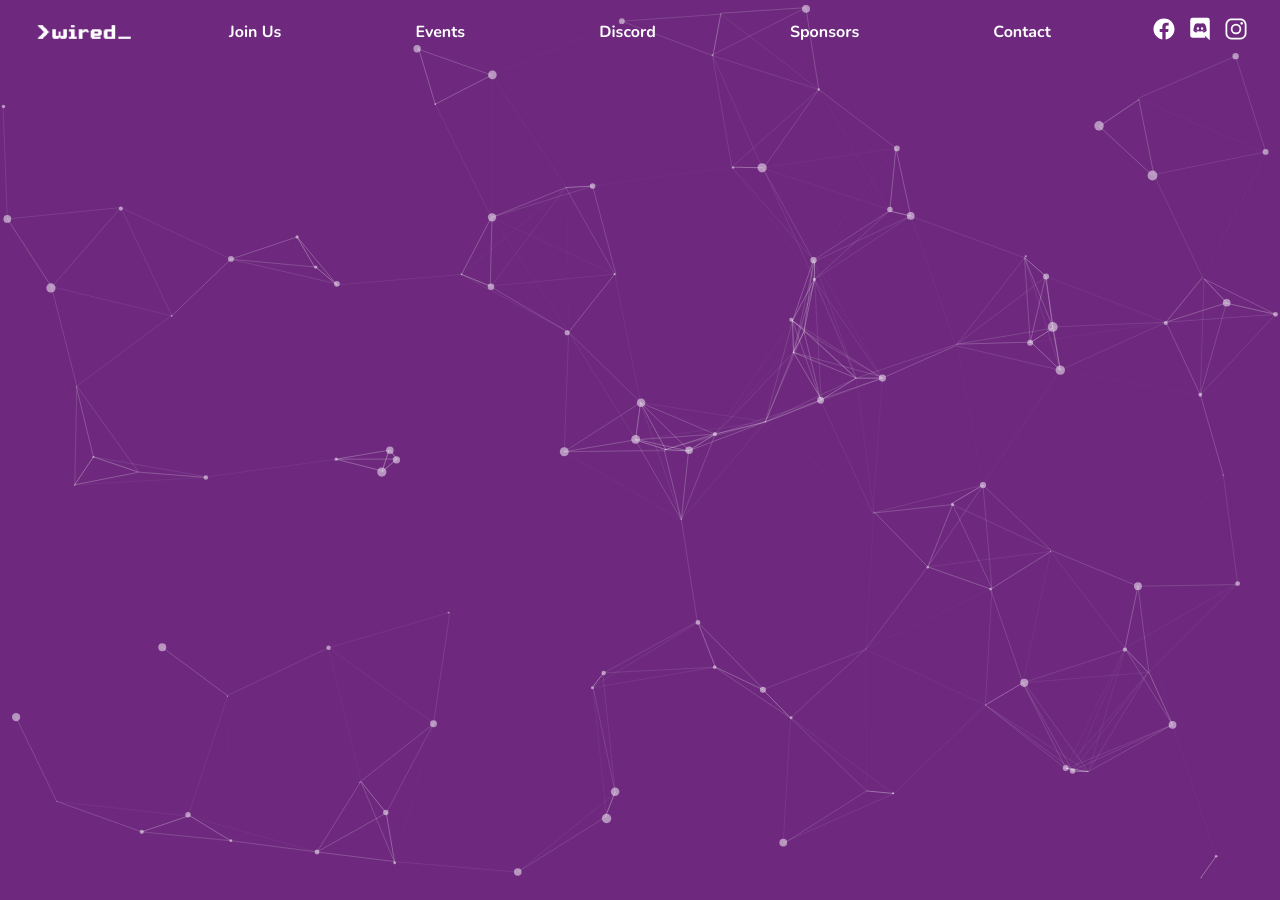
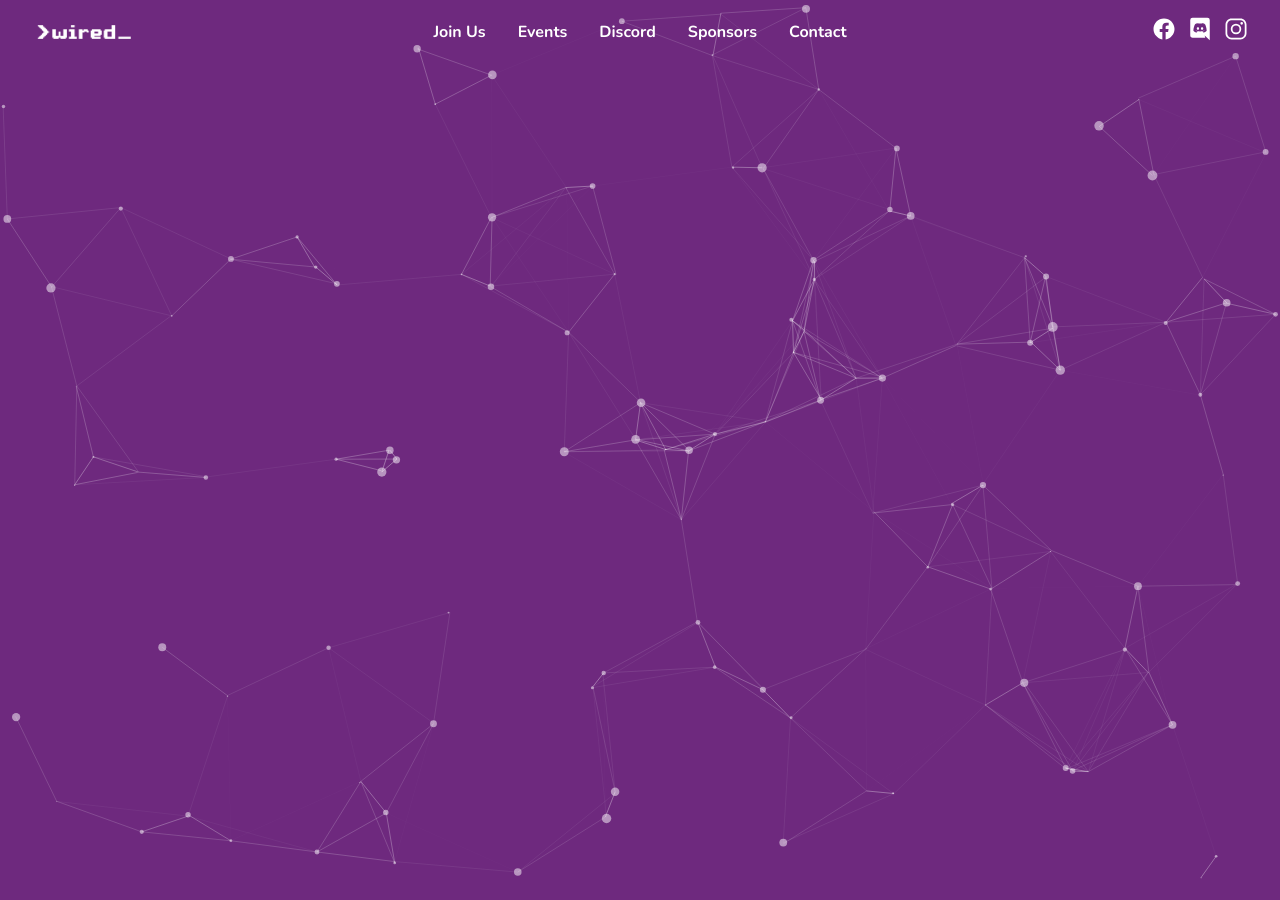
Before and after one commit to wiredmonash/website, a Jekyll site: the page built from index.html, in a window 1280 px wide and 900 px high. Built offline with Jekyll 4.4.1, drawn with Linux system fonts in a browser that asks for light colours.

Commit message:
More header style tweaks

```diff
--- a/_sass/header.scss
+++ b/_sass/header.scss
@@ -9,7 +9,7 @@ $header-side-width: 120px;
 
 @mixin header-side {
   @include header-vertical-margins;
-  flex-basis: 130px;
+  flex-basis: 120px;
   flex-shrink: 0;
 }
 
@@ -76,13 +76,14 @@ a.logo-link > img {
 .nav-site {
   flex-grow: 1;
   flex-basis: initial;
-  justify-content: space-around;
+  justify-content: center;
 }
 
 .nav-site a {
   margin-top: 0.35rem;
   margin-bottom: 0.35rem;
   padding: 0 1rem;
+  white-space: nowrap;
 }
 
 // Social links
@@ -131,6 +132,10 @@ img#title {
     left: 15%;
     right: 85%;
   }
+
+  .nav-site {
+    justify-content: space-around;
+  }
 }
 
 @media only screen and (max-width: 768px) {
```
